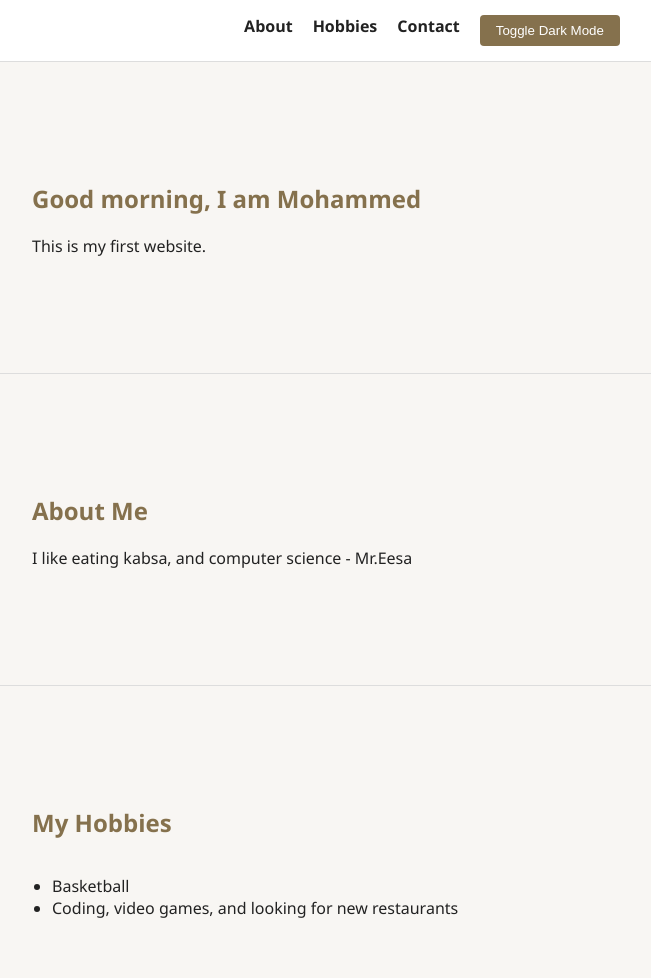
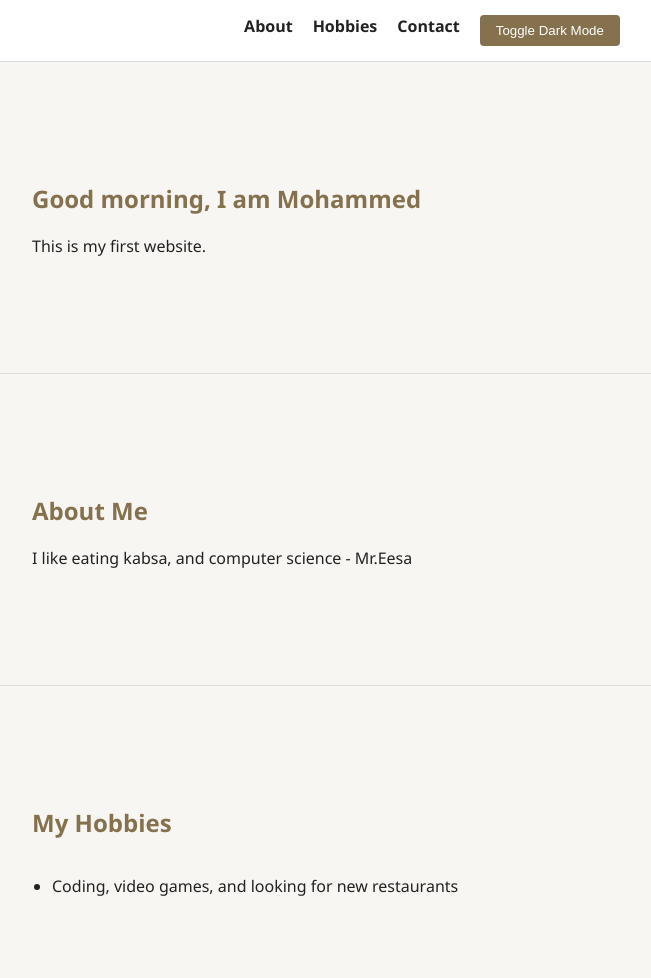
Before and after one commit to homlessarabian/my_first_website, a plain HTML site: page index.html in a window 1280 px wide. Shown: the top 978 px of the page, without its empty margins (208-859 px from the left). Drawn offline with Linux system fonts and the light colour scheme.

Commit message:
Update index.html

```diff
--- a/index.html
+++ b/index.html
@@ -39,7 +39,6 @@
     <div class="container">
       <h2>My Hobbies</h2>
       <ul>
-        <li>Basketball</li>
         <li>Coding, video games, and looking for new restaurants</li>
       </ul>
     </div>
```
